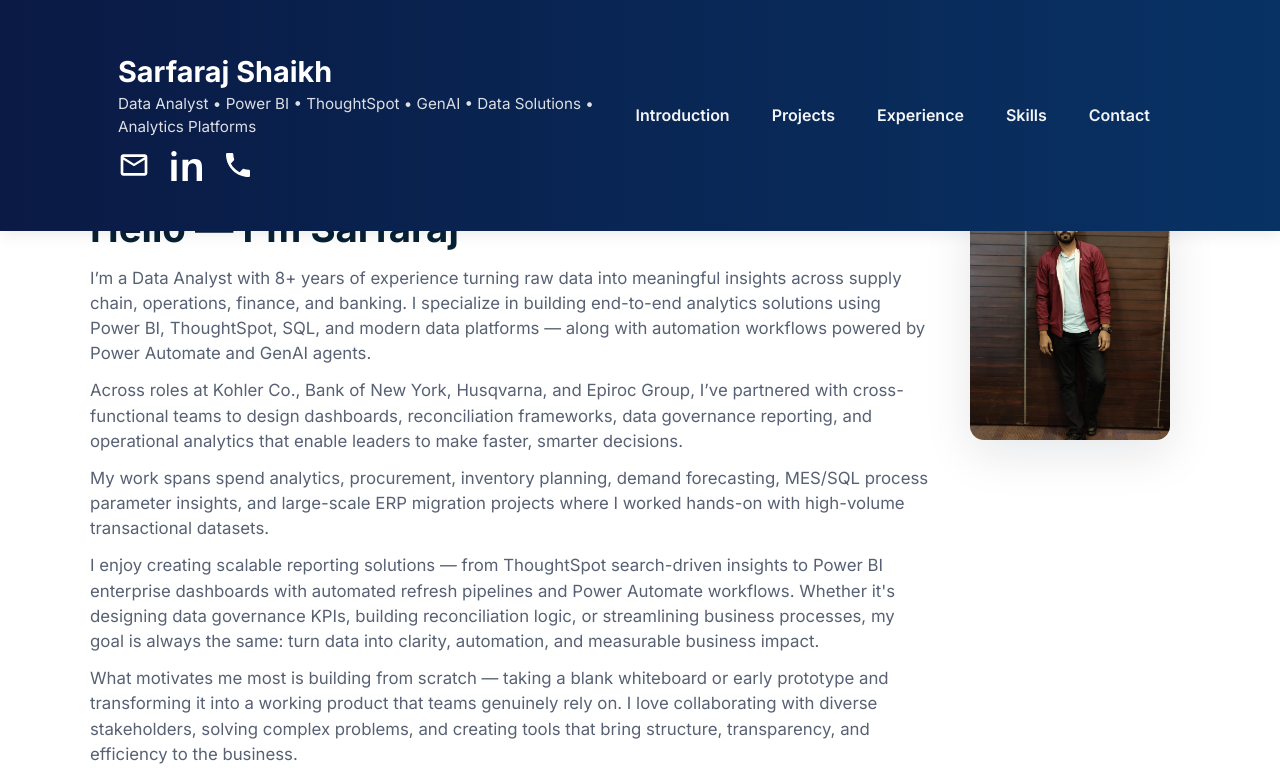
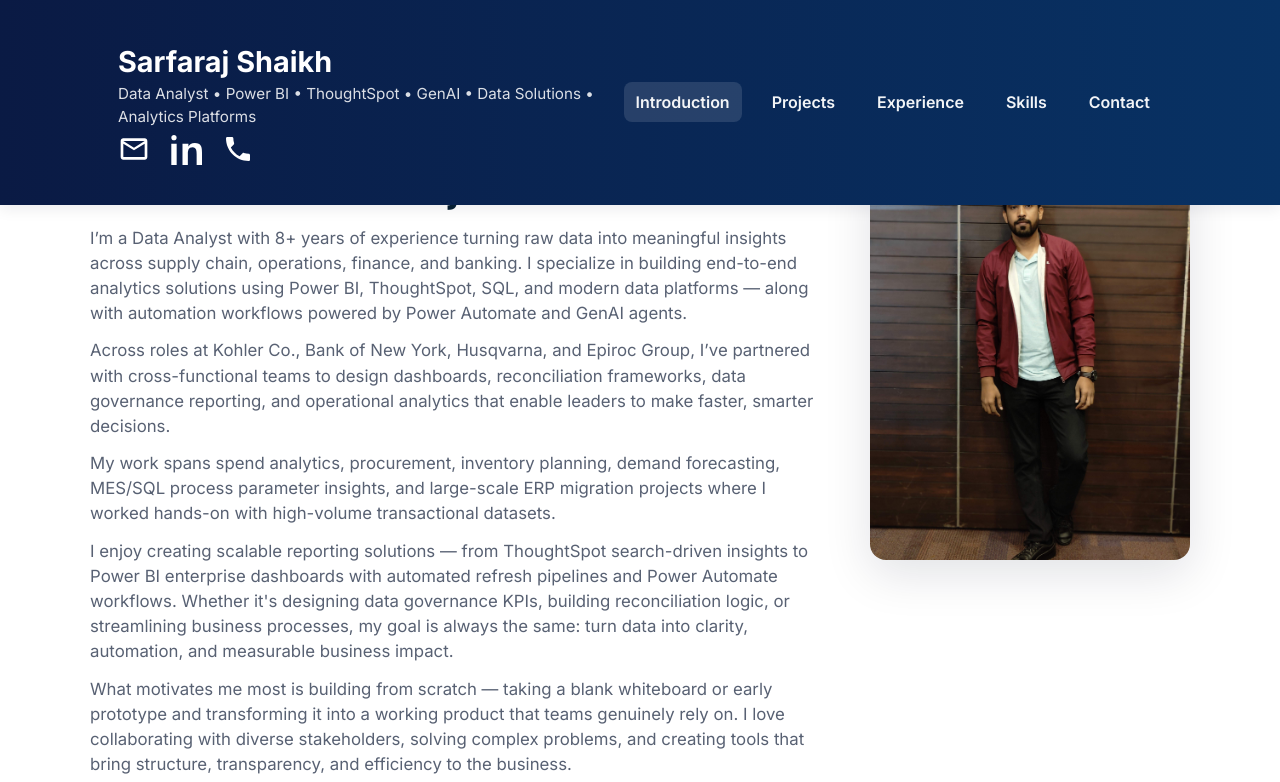
Before and after one commit to Sarfaraj19/sarfaraj-data-projects, a plain HTML site: page index.html in a window 1280 px wide. Shown: the top 782 px of the page. Drawn offline with Linux system fonts and the light colour scheme.

Commit message:
Update styles.css

```diff
--- a/styles.css
+++ b/styles.css
@@ -22,7 +22,7 @@ body {
   margin: 0;
   background: var(--bg);
   line-height: 1.5;
-  padding-top: 80px;
+  padding-top: 60px;
 }
 
 .container {
@@ -35,7 +35,7 @@ body {
 .site-header {
   background: linear-gradient(90deg, var(--nav-blue), #083264);
   color: #fff;
-  padding: 22px 0;
+  padding: 12px 0;
   position: fixed;
   top: 0;
   left: 0;
@@ -73,7 +73,7 @@ body {
 .brand-icons {
   display: flex;
   gap: 20px;
-  margin-top: 10px;
+  margin-top: 4px;
   align-items: center;
 }
 
@@ -180,20 +180,20 @@ body {
 }
 
 .hero-right {
-  flex: 0 0 220px;   /* narrower, pulls image closer */
+  flex: 0 0 320px;   /* narrower, pulls image closer */
   display: flex;
   justify-content: flex-start;
   align-items: flex-start;
-  margin-left: 20px;   /* add small gap between text and image */
+  margin-left: 30px;   /* add small gap between text and image */
 }
 
 
 .hero-photo {
-  width: 200px;
-  height: 240px;   /* closer to portrait shape */
+  width: 320px;
+  height: 400px;   /* closer to portrait shape */
   object-fit: cover;
-  border-radius: 14px;
-  box-shadow: 0 14px 48px rgba(8, 20, 40, 0.10);
+  border-radius: 16px;
+  box-shadow: 0 14px 48px rgba(8, 20, 40, 0.12);
 }
 
 /* Projects */
```
